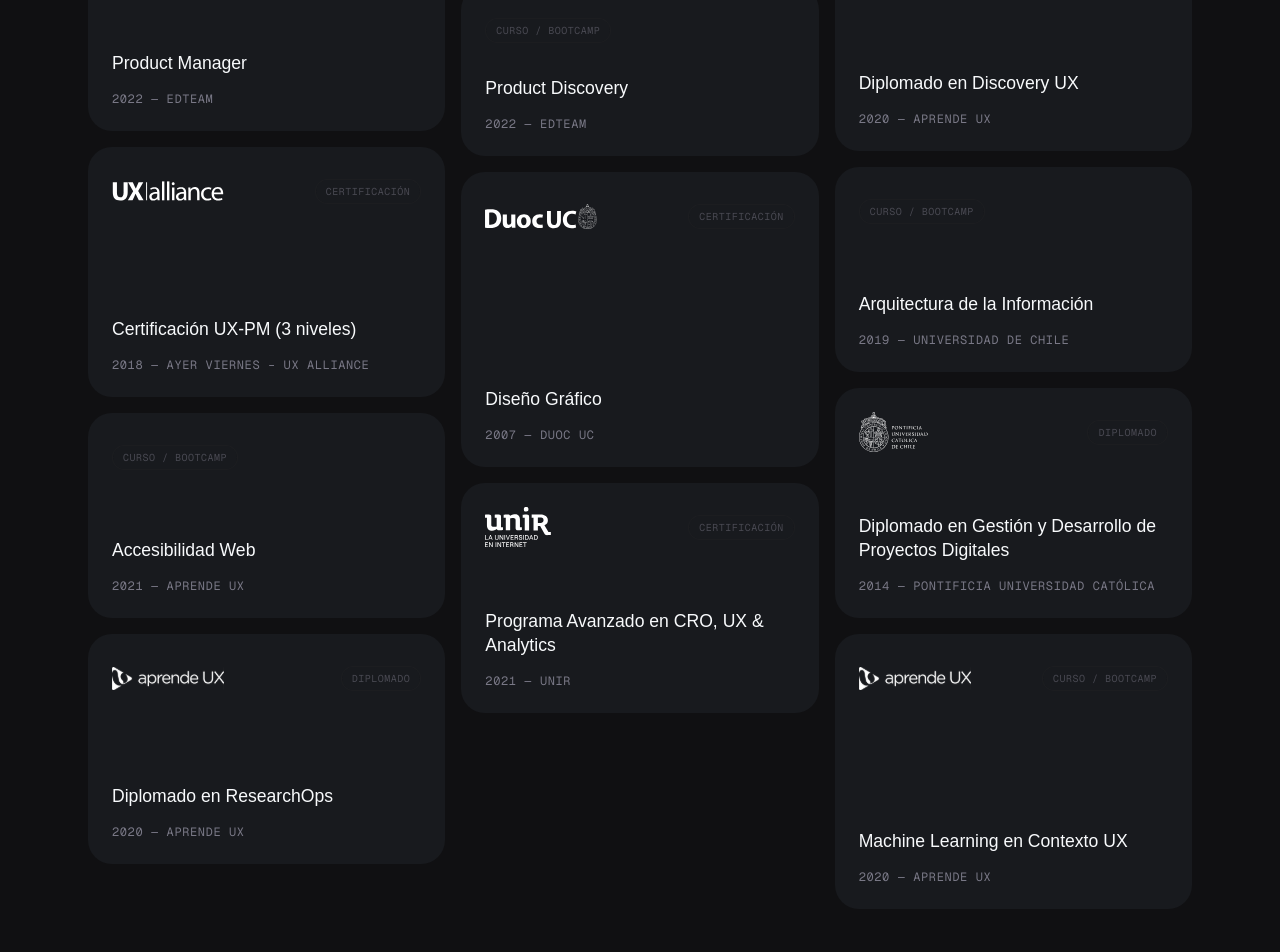
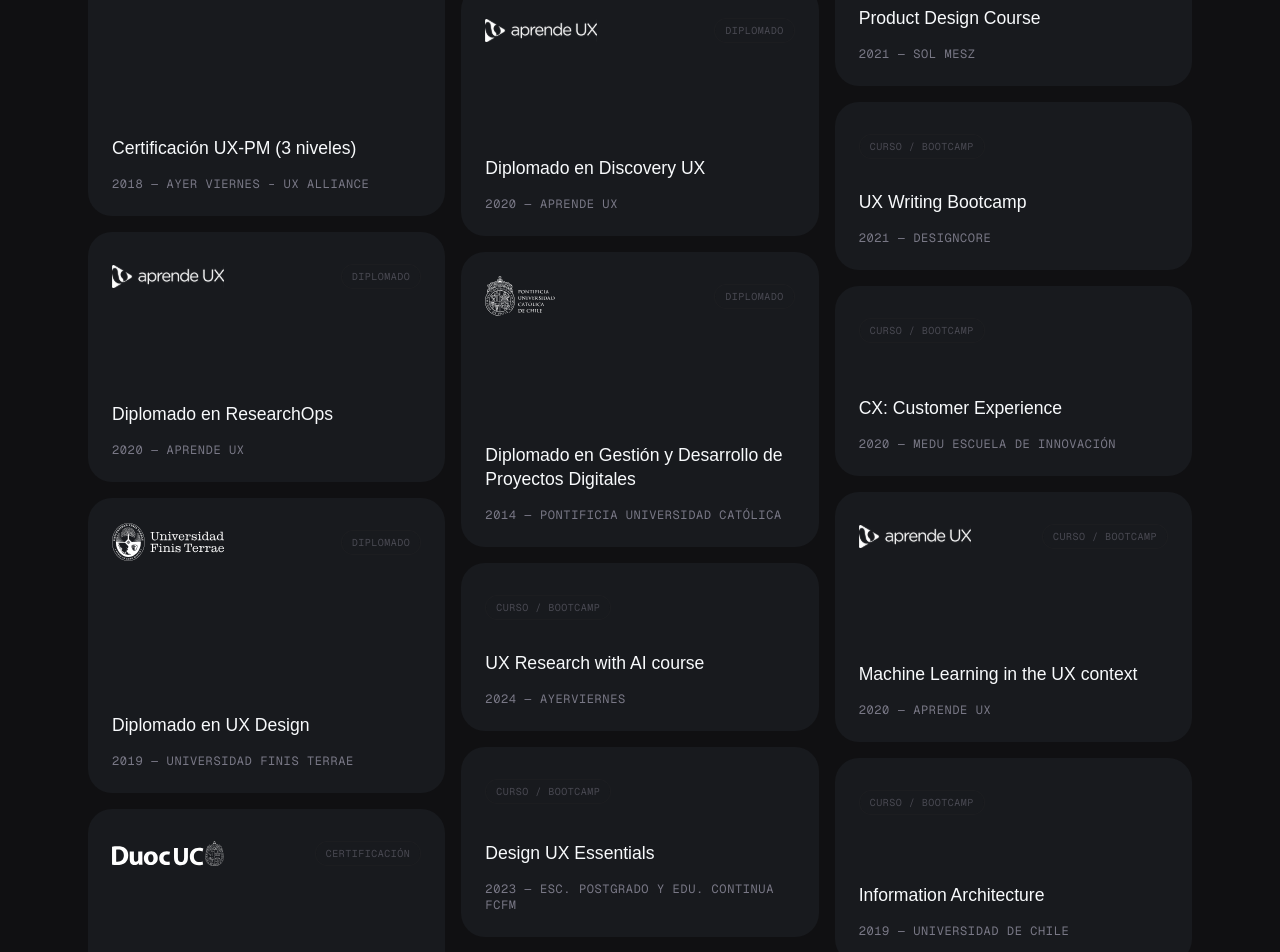
Before and after one commit to fcophox/ultracms-website-fcophox, a Next.js app: page /methodology in a window 1280 px wide. Shown: the part 3100-4052 px from the top of the page. Built offline with nearby package versions, Linux system fonts and the light colour scheme; no server answers; a web font is replaced by a local one.

Commit message:
Update courses in certifications list to match screenshot

```diff
--- a/src/components/certifications.tsx
+++ b/src/components/certifications.tsx
@@ -16,23 +16,11 @@
     logo: "/studies/udd.svg",
   },
   {
-    title: "Product Manager",
-    year: "2022",
-    institution: "EDTeam",
-    category: "Cursos & Bootcamps",
-  },
-  {
     title: "Certificación UX-PM (3 niveles)",
     year: "2018",
     institution: "Ayer Viernes – UX Alliance",
     category: "Certificaciones",
     logo: "/studies/uxalliance.svg",
-  },
-  {
-    title: "Accesibilidad Web",
-    year: "2021",
-    institution: "Aprende UX",
-    category: "Cursos & Bootcamps",
   },
   {
     title: "Diplomado en ResearchOps",
@@ -41,7 +29,6 @@
     category: "Diplomados",
     logo: "/studies/aprendeux.svg",
   },
-
   {
     title: "Diplomado en UX Design",
     year: "2019",
@@ -50,31 +37,18 @@
     logo: "/studies/uft.svg",
   },
   {
-    title: "Product Discovery",
-    year: "2022",
-    institution: "EDTeam",
-    category: "Cursos & Bootcamps",
-  },
-  {
     title: "Diseño Gráfico",
     year: "2007",
     institution: "Duoc UC",
     category: "Certificaciones",
     logo: "/studies/duoc.svg",
   },
-
   {
     title: "Programa Avanzado en CRO, UX & Analytics",
     year: "2021",
     institution: "Unir",
     category: "Certificaciones",
     logo: "/studies/unir.svg",
-  },
-  {
-    title: "Bootcamp Service Design",
-    year: "2021",
-    institution: "MEDU Escuela de Innovación",
-    category: "Cursos & Bootcamps",
   },
   {
     title: "Diplomado en Discovery UX",
@@ -84,24 +58,61 @@
     logo: "/studies/aprendeux.svg",
   },
   {
-    title: "Arquitectura de la Información",
-    year: "2019",
-    institution: "Universidad de Chile",
-    category: "Cursos & Bootcamps",
-  },
-  {
     title: "Diplomado en Gestión y Desarrollo de Proyectos Digitales",
     year: "2014",
     institution: "Pontificia Universidad Católica",
     category: "Diplomados",
     logo: "/studies/uc.svg",
   },
+  // Cursos & Bootcamps
   {
-    title: "Machine Learning en Contexto UX",
+    title: "UX Research with AI course",
+    year: "2024",
+    institution: "AyerViernes",
+    category: "Cursos & Bootcamps",
+  },
+  {
+    title: "Design UX Essentials",
+    year: "2023",
+    institution: "Esc. Postgrado y Edu. Continua FCFM",
+    category: "Cursos & Bootcamps",
+  },
+  {
+    title: "CRO Course",
+    year: "2022",
+    institution: "Conviértete & Webpositer Academy",
+    category: "Cursos & Bootcamps",
+  },
+  {
+    title: "Product Design Course",
+    year: "2021",
+    institution: "Sol Mesz",
+    category: "Cursos & Bootcamps",
+  },
+  {
+    title: "UX Writing Bootcamp",
+    year: "2021",
+    institution: "DesignCore",
+    category: "Cursos & Bootcamps",
+  },
+  {
+    title: "CX: Customer Experience",
+    year: "2020",
+    institution: "MEDU Escuela de Innovación",
+    category: "Cursos & Bootcamps",
+  },
+  {
+    title: "Machine Learning in the UX context",
     year: "2020",
     institution: "Aprende UX",
     category: "Cursos & Bootcamps",
     logo: "/studies/aprendeux.svg",
+  },
+  {
+    title: "Information Architecture",
+    year: "2019",
+    institution: "Universidad de Chile",
+    category: "Cursos & Bootcamps",
   },
 ];
 
```
